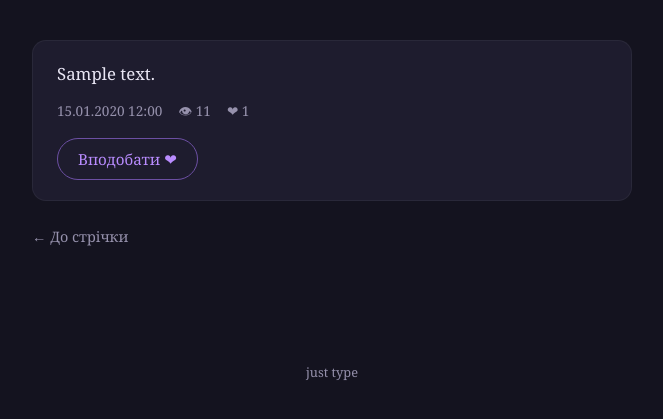
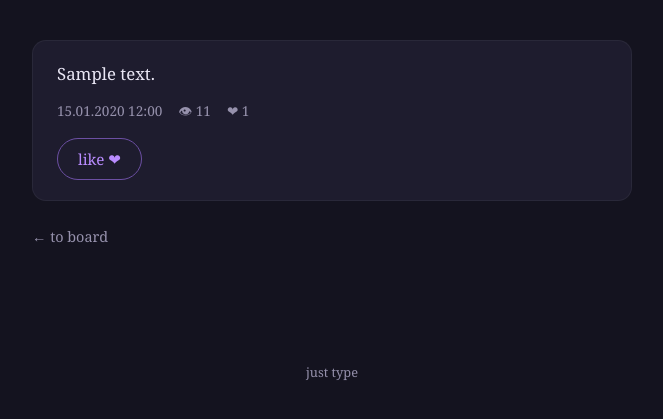
Before and after one commit to dizmr/AWS_CHAN, a Django app: page /c/00000000-0000-0000-0000-000000000001/ in a window 1280 px wide. Shown: the part 85-504 px from the top of the page, without its empty margins (308-971 px from the left). Run offline with Django 5.2, Linux system fonts and the light colour scheme; tables that the repository leaves empty hold one stand-in row (values such as "Sample post").

Commit message:
detail.html

```diff
--- a/board/templates/board/detail.html
+++ b/board/templates/board/detail.html
@@ -14,11 +14,11 @@
             data-url="{% url 'board:like' confession.pk %}"
             {% if liked %}disabled{% endif %}
         >
-            {% if liked %}Вподобано{% else %}Вподобати ❤{% endif %}
+            {% if liked %}liked{% else %}like ❤{% endif %}
         </button>
     </article>
 
-    <a href="{% url 'board:index' %}" class="back-link">← До стрічки</a>
+    <a href="{% url 'board:index' %}" class="back-link">← to board</a>
 
     <script>
         const btn = document.getElementById('like-btn');
```
